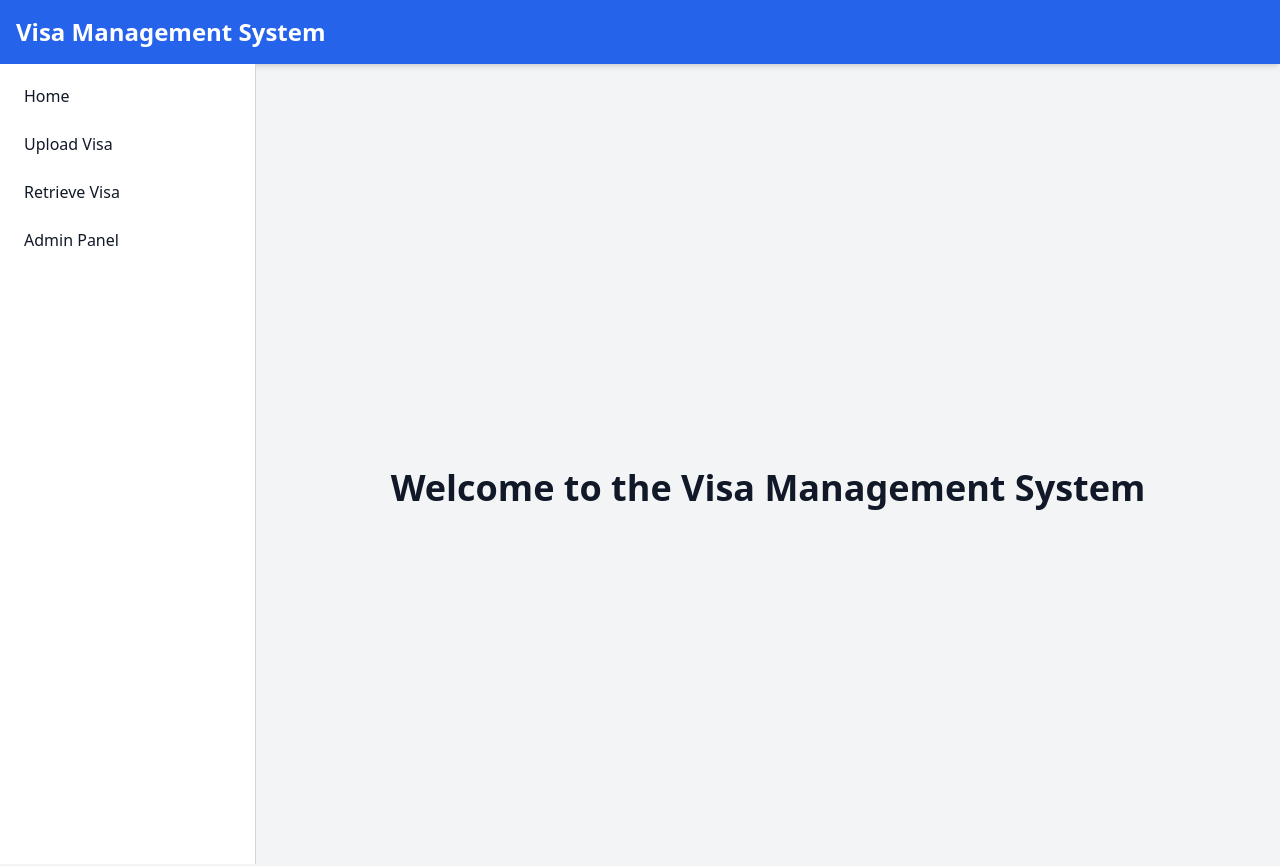
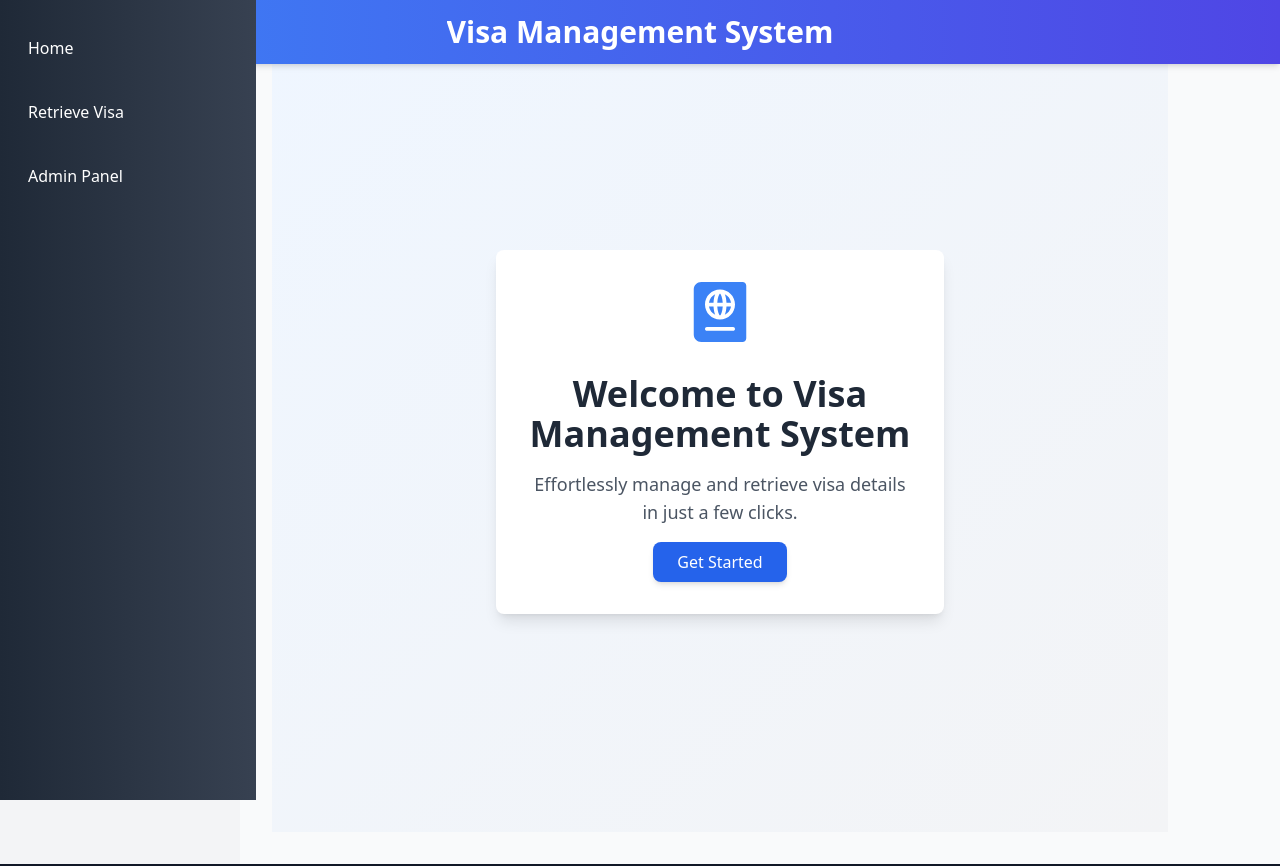
Before and after one commit to Ambreen110/Visaproject, a Next.js app: page / in a window 1280 px wide. Shown: the top 866 px of the page. Built offline with nearby package versions, Linux system fonts and the light colour scheme.

Commit message:
design improve

```diff
--- a/package.json
+++ b/package.json
@@ -24,7 +24,8 @@
     "pdfkit": "^0.15.0",
     "pdfkit-next": "^0.11.0",
     "react": "^18",
-    "react-dom": "^18"
+    "react-dom": "^18",
+    "react-icons": "^5.3.0"
   },
   "devDependencies": {
     "eslint": "^8",
--- a/src/app/layout.js
+++ b/src/app/layout.js
@@ -1,6 +1,6 @@
-"use client"
-import { useState } from 'react';
-import '../styles/globals.css';
+"use client";
+import { useState } from "react";
+import "../styles/globals.css";
 
 export default function RootLayout({ children }) {
   const [sidebarOpen, setSidebarOpen] = useState(false);
@@ -13,16 +13,18 @@ export default function RootLayout({ children }) {
     <html lang="en">
       <head>
         <title>Visa Management System</title>
-        <meta name="description" content="Manage and retrieve visa details easily." />
+        <meta
+          name="description"
+          content="Manage and retrieve visa details easily."
+        />
         <link rel="icon" href="/favicon.ico" />
       </head>
       <body className="bg-gray-100 text-gray-900 font-sans">
-        <header className="bg-blue-600 text-white py-4 shadow-md">
-          <div className="container mx-auto flex justify-between items-center px-4">
-            <h1 className="text-2xl font-bold">Visa Management System</h1>
-
+        {/* Header */}
+        <header className="fixed top-0 left-0 right-0 w-full bg-gradient-to-r from-blue-500 to-indigo-600 text-white shadow-md h-16 flex items-center justify-center px-4 z-50">
+  {/* Sidebar Toggle Button */}
   <button
-              className="md:hidden focus:outline-none"
+    className="absolute left-4 top-1/2 transform -translate-y-1/2 md:hidden focus:outline-none"
     onClick={toggleSidebar}
     aria-label="Toggle navigation"
   >
@@ -41,35 +43,47 @@ export default function RootLayout({ children }) {
       ></path>
     </svg>
   </button>
-          </div>
+
+  {/* Centered Title */}
+  <h1 className="text-xl sm:text-2xl md:text-3xl font-extrabold text-center truncate">
+    Visa Management System
+  </h1>
 </header>
 
-        <div className="flex">
+
+
+        {/* Layout with Sidebar */}
+        <div className="flex min-h-screen">
+          {/* Sidebar */}
           <nav
             id="sidebar"
-            className={`bg-white border-r border-gray-300 w-64 h-screen fixed top-0 md:static z-50 transform ${
-              sidebarOpen ? 'translate-x-0' : '-translate-x-full'
+            className={`bg-gradient-to-r from-gray-800 to-gray-700 text-white w-64 h-full fixed top-0 z-50 transform ${
+              sidebarOpen ? "translate-x-0" : "-translate-x-full"
             } transition-transform duration-300 ease-in-out md:translate-x-0`}
           >
-            <div className="px-4 py-3">
-              <ul className="space-y-2">
+            <div className="px-4 py-6">
+              <ul className="space-y-4">
                 <li>
-                  <a href="/" className="block p-2 hover:bg-gray-200">
+                  <a
+                    href="/"
+                    className="block p-3 rounded hover:bg-gray-600 transition-colors"
+                  >
                     Home
                   </a>
                 </li>
                 <li>
-                  <a href="/upload" className="block p-2 hover:bg-gray-200">
-                    Upload Visa
-                  </a>
-                </li>
-                <li>
-                  <a href="/retrieve" className="block p-2 hover:bg-gray-200">
+                  <a
+                    href="/retrieve"
+                    className="block p-3 rounded hover:bg-gray-600 transition-colors"
+                  >
                     Retrieve Visa
                   </a>
                 </li>
                 <li>
-                  <a href="/admin" className="block p-2 hover:bg-gray-200">
+                  <a
+                    href="/admin"
+                    className="block p-3 rounded hover:bg-gray-600 transition-colors"
+                  >
                     Admin Panel
                   </a>
                 </li>
@@ -77,16 +91,35 @@ export default function RootLayout({ children }) {
             </div>
           </nav>
 
-          <main className="flex-1 container mx-auto py-8 px-4">
+          <main className="flex-1 p-4 sm:p-6 md:p-8 bg-gray-50 items-center justify-center md:ml-60">
+  <div className="flex flex-col w-full h-full justify-center max-w-full sm:max-w-lg md:max-w-2xl lg:max-w-4xl overflow-x-hidden">
     {children}
+  </div>
 </main>
+
+
+
+
+
         </div>
 
-        <footer className="bg-gray-800 text-white py-4 mt-8">
+        {/* Footer */}
+        <footer className="bg-gray-900 text-white py-4">
           <div className="container mx-auto text-center">
-            <p>&copy; {new Date().getFullYear()} Visa Management System. All rights reserved.</p>
+            <p>
+              &copy; {new Date().getFullYear()} Visa Management System. All
+              rights reserved.
+            </p>
           </div>
         </footer>
+
+        {/* Overlay for Mobile Sidebar */}
+        <div
+          className={`fixed inset-0 bg-black opacity-50 z-40 md:hidden ${
+            sidebarOpen ? "block" : "hidden"
+          }`}
+          onClick={toggleSidebar}
+        ></div>
       </body>
     </html>
   );
--- a/src/app/page.js
+++ b/src/app/page.js
@@ -1,9 +1,33 @@
+import { FaPassport } from "react-icons/fa";
+
 export default function HomePage() {
-    return (
-        <div className="flex flex-col items-center justify-center min-h-screen bg-gray-100 px-4">
-            <h2 className="text-3xl md:text-4xl font-semibold mb-4 text-center">
-                Welcome to the Visa Management System
-            </h2>
+  return (
+    <div className="flex flex-col items-center justify-center min-h-screen bg-gradient-to-br from-blue-50 to-gray-100 px-4">
+      {/* Content Card */}
+      <div className="bg-white shadow-lg rounded-lg p-8 flex flex-col items-center text-center space-y-4 max-w-md w-full">
+        {/* Icon */}
+        <div className="text-blue-500 mb-4">
+          <FaPassport size={60} />
         </div>
-    );
+
+        {/* Heading */}
+        <h2 className="text-4xl font-bold text-gray-800">
+          Welcome to Visa Management System
+        </h2>
+
+        {/* Subheading */}
+        <p className="text-gray-600 text-lg">
+          Effortlessly manage and retrieve visa details in just a few clicks.
+        </p>
+
+        {/* Call to Action Button */}
+        <a
+          href="/retrieve"
+          className="mt-6 bg-blue-600 text-white py-2 px-6 rounded-lg shadow-md hover:bg-blue-700 transition duration-200"
+        >
+          Get Started
+        </a>
+      </div>
+    </div>
+  );
 }
```
Also changed, not shown: 1 other file (tests, documents, lock files or other folders). Lines whose indentation alone changed are shown as unchanged.
